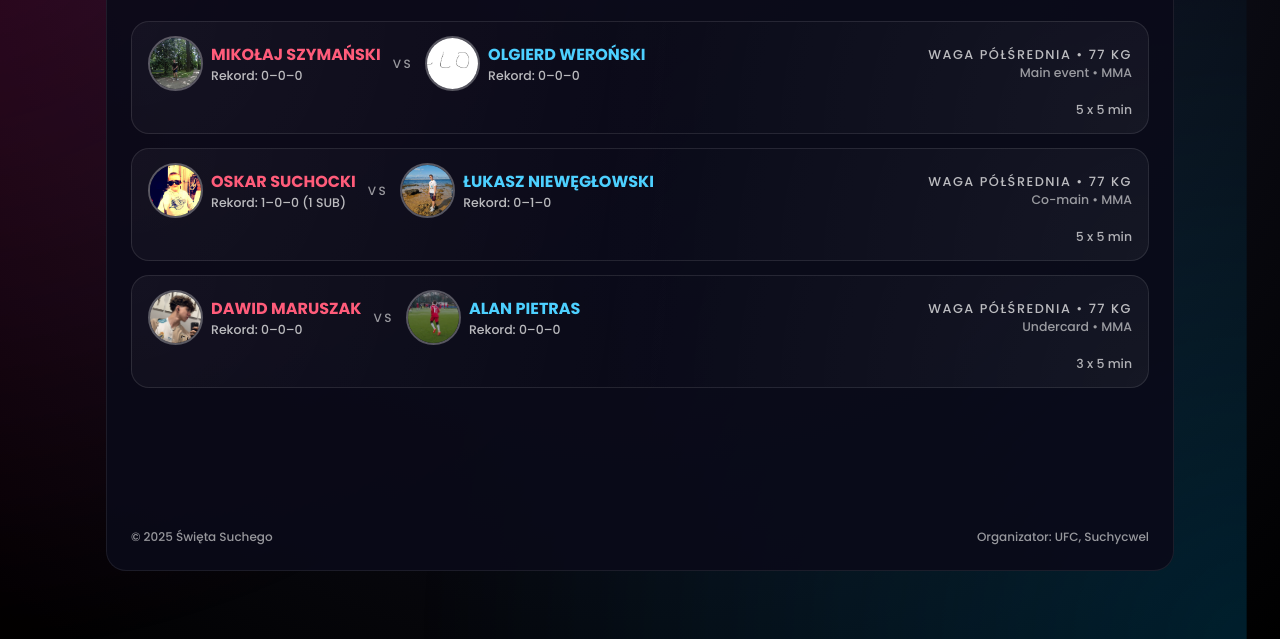
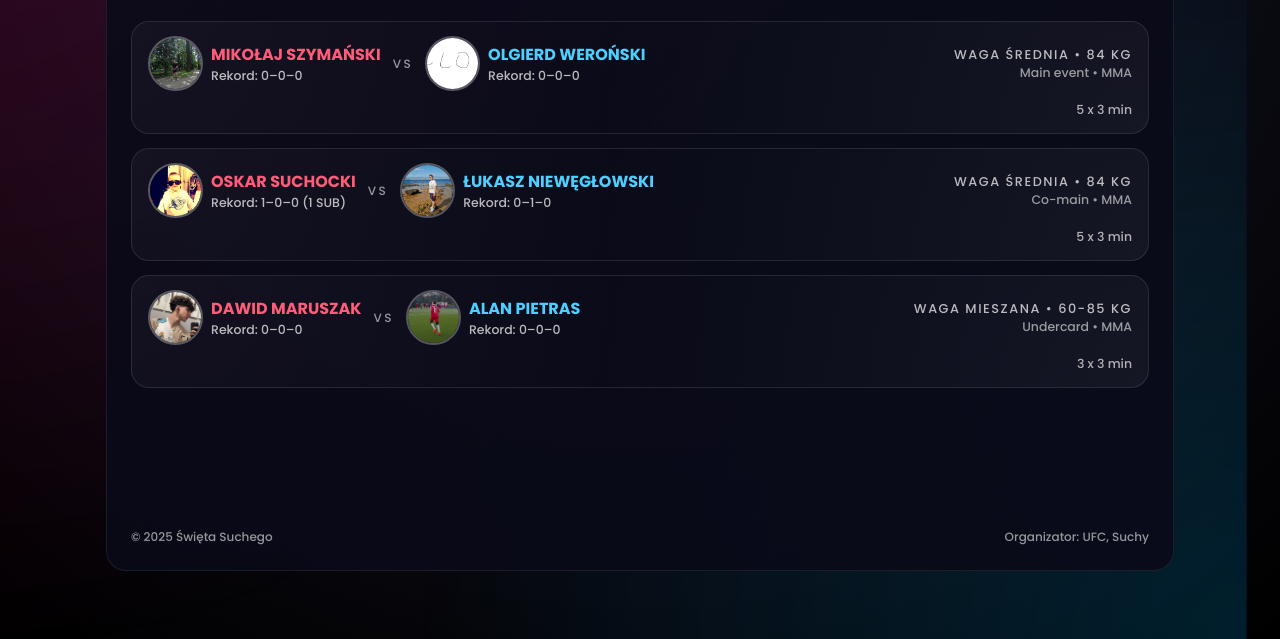
Before and after one commit to szymannsk1/swietasucheg0o, a plain HTML site: page index.html in a window 1280 px wide. Shown: the part 161-800 px from the top of the page. Drawn offline with Linux system fonts and the light colour scheme.

Commit message:
Revise fight card information in index.html
Updated fight card details including fighters, records, and weight classes.

```diff
--- a/index.html
+++ b/index.html
@@ -255,13 +255,13 @@
             </div>
 
             <div class="fight-meta">
-              <div class="weight-class">Waga półśrednia • 77 kg</div>
+              <div class="weight-class">Waga średnia • 84 kg</div>
               <div class="fight-type">Main event • MMA</div>
             </div>
           </div>
 
           <div class="fight-extra">
-            <span>5 x 5 min</span>
+            <span>5 x 3 min</span>
           </div>
         </article>
 
@@ -289,13 +289,13 @@
             </div>
 
             <div class="fight-meta">
-              <div class="weight-class">Waga półśrednia • 77 kg</div>
+              <div class="weight-class">Waga średnia • 84 kg</div>
               <div class="fight-type">Co-main • MMA</div>
             </div>
           </div>
 
           <div class="fight-extra">
-            <span>5 x 5 min</span>
+            <span>5 x 3 min</span>
           </div>
         </article>
 
@@ -323,13 +323,13 @@
             </div>
 
             <div class="fight-meta">
-              <div class="weight-class">Waga półśrednia • 77 kg</div>
+              <div class="weight-class">Waga mieszana • 60-85 kg</div>
               <div class="fight-type">Undercard • MMA</div>
             </div>
           </div>
 
           <div class="fight-extra">
-            <span>3 x 5 min</span>
+            <span>3 x 3 min</span>
           </div>
         </article>
 
@@ -337,7 +337,7 @@
 
       <footer class="footer">
         <span>© 2025 Święta Suchego</span>
-        <span>Organizator: UFC, Suchycwel</span>
+        <span>Organizator: UFC, Suchy</span>
       </footer>
     </section>
   </main>
```
